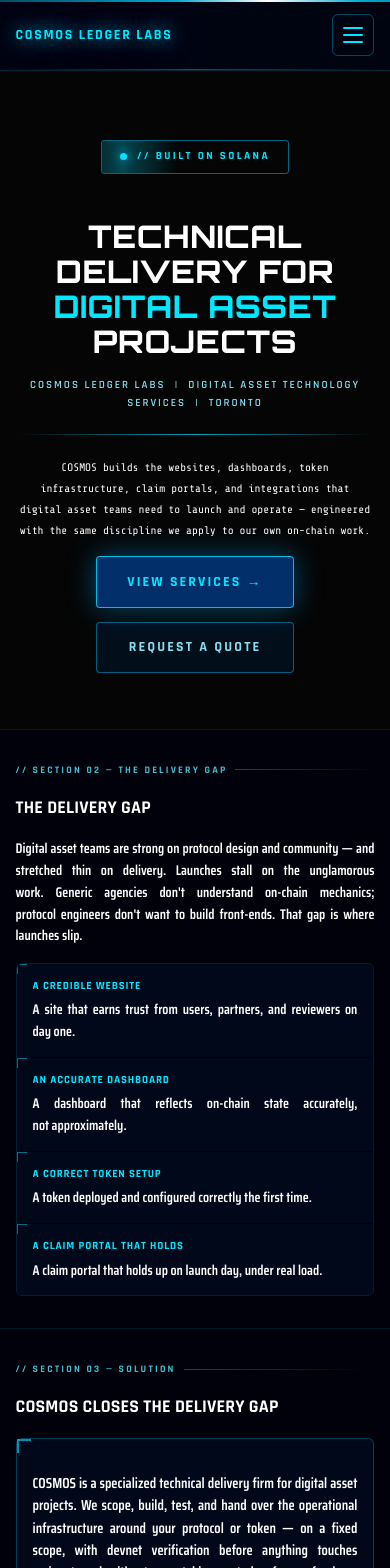
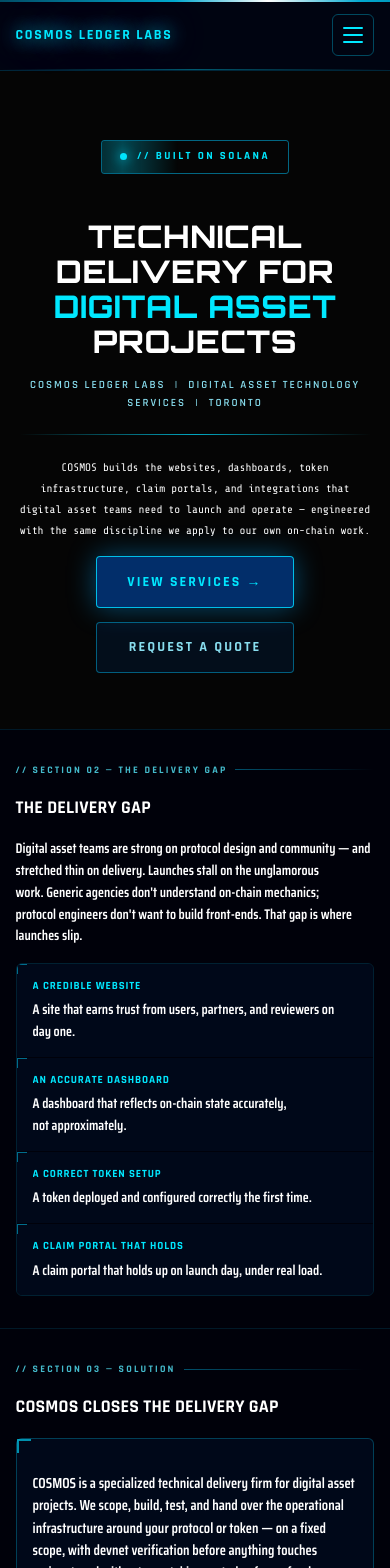
Before and after one commit to cosmosledgerlabs/cosmosledgerlabs-website, a Next.js app: page / in a window 390 px wide. Shown: the top 1568 px of the page. Built offline with nearby package versions, Linux system fonts and the light colour scheme; no server answers.

Commit message:
Refactor text alignment and justification in CSS
Updated text alignment and justification properties to use CSS variables for better flexibility.

```diff
--- a/components/Sections.module.css
+++ b/components/Sections.module.css
@@ -26,11 +26,11 @@
   font-weight: 600;
   line-height: 1.55;
   color: var(--text);
-  text-align: justify;
-  text-justify: inter-word;
+  text-align: var(--para-align, justify);
+  text-justify: var(--para-justify, inter-word);
   -webkit-hyphens: none;
   hyphens: none;
-  overflow-wrap: anywhere;
+  overflow-wrap: break-word;
   text-wrap: pretty;
 }
 
@@ -81,11 +81,11 @@
   font-family: 'Saira Condensed', 'Share Tech', sans-serif;
   font-weight: 600;
   line-height: 1.55;
-  text-align: justify;
-  text-justify: inter-word;
+  text-align: var(--para-align, justify);
+  text-justify: var(--para-justify, inter-word);
   -webkit-hyphens: none;
   hyphens: none;
-  overflow-wrap: anywhere;
+  overflow-wrap: break-word;
   text-wrap: pretty;
 }
 .archLayer::before { content:''; position:absolute; left:0; top:0; bottom:0; width:3px; background:linear-gradient(180deg,var(--cyan),rgba(0,100,200,.3)); }
@@ -97,11 +97,11 @@
   font-weight: 600;
   line-height: 1.55;
   color: var(--text);
-  text-align: justify;
-  text-justify: inter-word;
+  text-align: var(--para-align, justify);
+  text-justify: var(--para-justify, inter-word);
   -webkit-hyphens: none;
   hyphens: none;
-  overflow-wrap: anywhere;
+  overflow-wrap: break-word;
   text-wrap: pretty;
 }
 
@@ -117,7 +117,7 @@
 }
 .wfDot { width:8px; height:8px; border-radius:50%; flex-shrink:0; background:var(--cyan); }
 .wfNum { font-family:'Rajdhani',sans-serif; font-size:10px; font-weight:700; color:#44bbcc; min-width:40px; letter-spacing:.1em; flex-shrink:0; }
-.wfLabel { font-family:'Rajdhani',sans-serif; font-size:clamp(14px,1.6vw,15px); font-weight:700; color:var(--text); letter-spacing:.05em; flex:1 1 auto; min-width:0; text-align:justify; text-justify:inter-word; -webkit-hyphens:none; hyphens:none; }
+.wfLabel { font-family:'Rajdhani',sans-serif; font-size:clamp(14px,1.6vw,15px); font-weight:700; color:var(--text); letter-spacing:.05em; flex:1 1 auto; min-width:0; text-align: var(--para-align, justify); text-justify: var(--para-justify, inter-word); -webkit-hyphens:none; hyphens:none; }
 .wfLine { display:none; }
 
 /* ===== SECURITY — 3+3 grid ===== */
@@ -149,11 +149,11 @@
   font-weight: 600;
   line-height: 1.4;
   color: var(--text);
-  text-align: justify;
-  text-justify: inter-word;
+  text-align: var(--para-align, justify);
+  text-justify: var(--para-justify, inter-word);
   -webkit-hyphens: none;
   hyphens: none;
-  overflow-wrap: anywhere;
+  overflow-wrap: break-word;
   text-wrap: pretty;
 }
 
@@ -165,11 +165,11 @@
   font-family: 'Saira Condensed', 'Share Tech', sans-serif;
   font-weight: 600;
   line-height: 1.55;
-  text-align: justify;
-  text-justify: inter-word;
+  text-align: var(--para-align, justify);
+  text-justify: var(--para-justify, inter-word);
   -webkit-hyphens: none;
   hyphens: none;
-  overflow-wrap: anywhere;
+  overflow-wrap: break-word;
   text-wrap: pretty;
 }
 
@@ -220,11 +220,11 @@
   font-weight: 600;
   line-height: 1.55;
   color: var(--text);
-  text-align: justify;
-  text-justify: inter-word;
+  text-align: var(--para-align, justify);
+  text-justify: var(--para-justify, inter-word);
   -webkit-hyphens: none;
   hyphens: none;
-  overflow-wrap: anywhere;
+  overflow-wrap: break-word;
   text-wrap: pretty;
 }
 
@@ -253,7 +253,7 @@
 .contactEmail {
   font-family:'Rajdhani',sans-serif; font-size:clamp(14px,2vw,18px); font-weight:700;
   color:var(--cyan); letter-spacing:.06em;
-  overflow-wrap: anywhere; /* wrap cleanly if needed, no mid-word cuts on normal widths */
+  overflow-wrap: break-word; /* wrap cleanly if needed, no mid-word cuts on normal widths */
 }
 .contactLocation { font-family:'Rajdhani',sans-serif; font-size:clamp(13px,1.6vw,15px); font-weight:600; color:var(--text-muted); margin-top:16px; letter-spacing:.08em; }
 
@@ -267,11 +267,11 @@
   font-weight: 600;
   line-height: 1.55;
   color: var(--text);
-  text-align: justify;
-  text-justify: inter-word;
+  text-align: var(--para-align, justify);
+  text-justify: var(--para-justify, inter-word);
   -webkit-hyphens: none;
   hyphens: none;
-  overflow-wrap: anywhere;
+  overflow-wrap: break-word;
   text-wrap: pretty;
 } /* 手机隐藏副标签 */
   /* Stack the phase title and status badge vertically so they can never overlap */
@@ -297,11 +297,11 @@
   font-weight: 600;
   line-height: 1.55;
   color: var(--text);
-  text-align: justify;
-  text-justify: inter-word;
+  text-align: var(--para-align, justify);
+  text-justify: var(--para-justify, inter-word);
   -webkit-hyphens: none;
   hyphens: none;
-  overflow-wrap: anywhere;
+  overflow-wrap: break-word;
   text-wrap: pretty;
 }
 .teamBlock { margin-top:20px; }
@@ -316,11 +316,11 @@
   font-weight: 600;
   line-height: 1.55;
   color: var(--text);
-  text-align: justify;
-  text-justify: inter-word;
+  text-align: var(--para-align, justify);
+  text-justify: var(--para-justify, inter-word);
   -webkit-hyphens: none;
   hyphens: none;
-  overflow-wrap: anywhere;
+  overflow-wrap: break-word;
   text-wrap: pretty;
 }
   .ecoText{ font-size:14.5px; }
@@ -347,11 +347,11 @@
   font-weight: 600;
   line-height: 1.55;
   color: var(--text);
-  text-align: justify;
-  text-justify: inter-word;
+  text-align: var(--para-align, justify);
+  text-justify: var(--para-justify, inter-word);
   -webkit-hyphens: none;
   hyphens: none;
-  overflow-wrap: anywhere;
+  overflow-wrap: break-word;
   text-wrap: pretty;
 }
 @media(max-width:767px){
@@ -362,11 +362,11 @@
   font-weight: 600;
   line-height: 1.55;
   color: var(--text);
-  text-align: justify;
-  text-justify: inter-word;
+  text-align: var(--para-align, justify);
+  text-justify: var(--para-justify, inter-word);
   -webkit-hyphens: none;
   hyphens: none;
-  overflow-wrap: anywhere;
+  overflow-wrap: break-word;
   text-wrap: pretty;
 }
 }
@@ -381,11 +381,11 @@
   font-weight: 600;
   line-height: 1.55;
   color: var(--text);
-  text-align: justify;
-  text-justify: inter-word;
+  text-align: var(--para-align, justify);
+  text-justify: var(--para-justify, inter-word);
   -webkit-hyphens: none;
   hyphens: none;
-  overflow-wrap: anywhere;
+  overflow-wrap: break-word;
   text-wrap: pretty;
 }
 @media(max-width:767px){ .fCard{ padding:22px 20px; } .fNum{ font-size:38px; } .fTitleBar{ padding:9px 22px; } .fBody {
@@ -394,11 +394,11 @@
   font-weight: 600;
   line-height: 1.55;
   color: var(--text);
-  text-align: justify;
-  text-justify: inter-word;
+  text-align: var(--para-align, justify);
+  text-justify: var(--para-justify, inter-word);
   -webkit-hyphens: none;
   hyphens: none;
-  overflow-wrap: anywhere;
+  overflow-wrap: break-word;
   text-wrap: pretty;
 } }
 
@@ -408,11 +408,11 @@
   font-weight: 600;
   font-size: clamp(14px, 1.5vw, 15px);
   line-height: 1.55;
-  text-align: justify;
-  text-justify: inter-word;
+  text-align: var(--para-align, justify);
+  text-justify: var(--para-justify, inter-word);
   -webkit-hyphens: none;
   hyphens: none;
-  overflow-wrap: anywhere;
+  overflow-wrap: break-word;
   text-wrap: pretty;
 }
 
@@ -423,8 +423,8 @@
 
 /* technology line: centred in its box (2026-09-13) */
 .techCenter {
-  text-align: justify;
-  text-justify: inter-word;
+  text-align: var(--para-align, justify);
+  text-justify: var(--para-justify, inter-word);
   text-align-last: left;
 }
 
```
